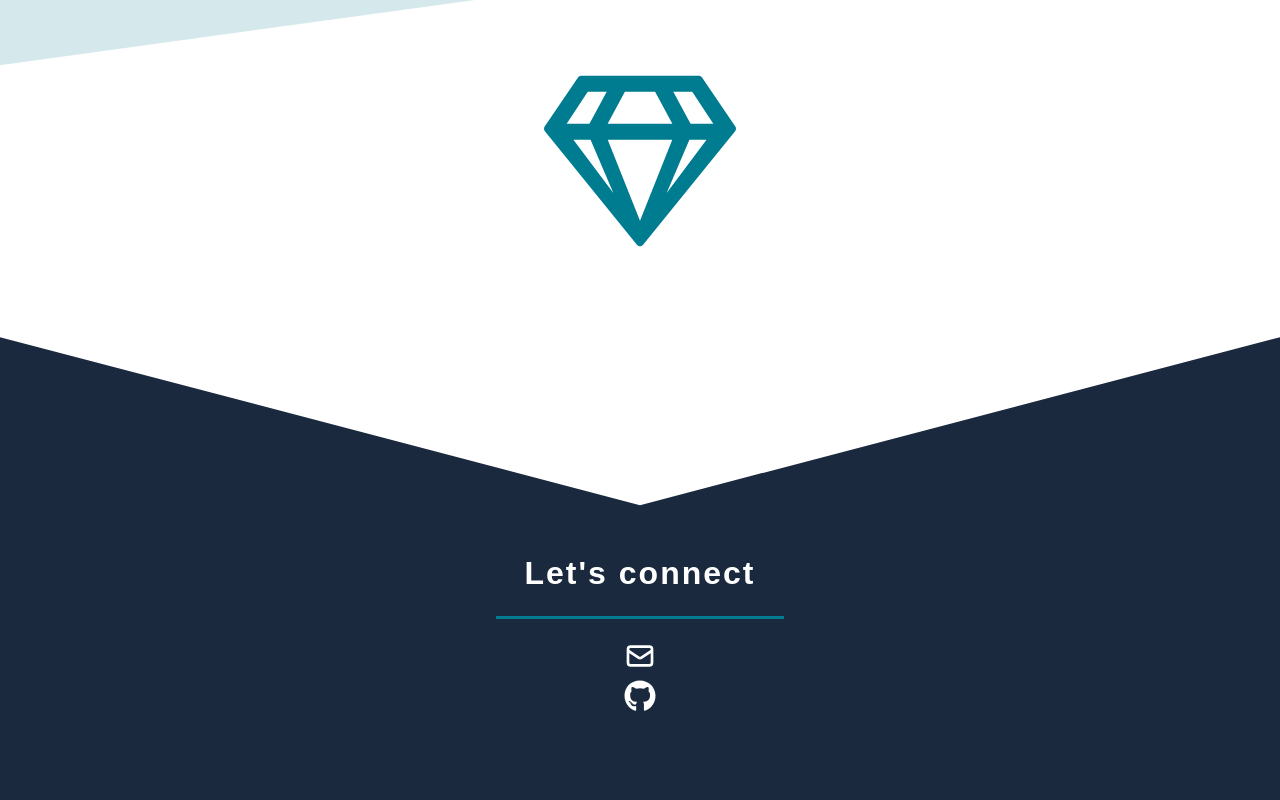
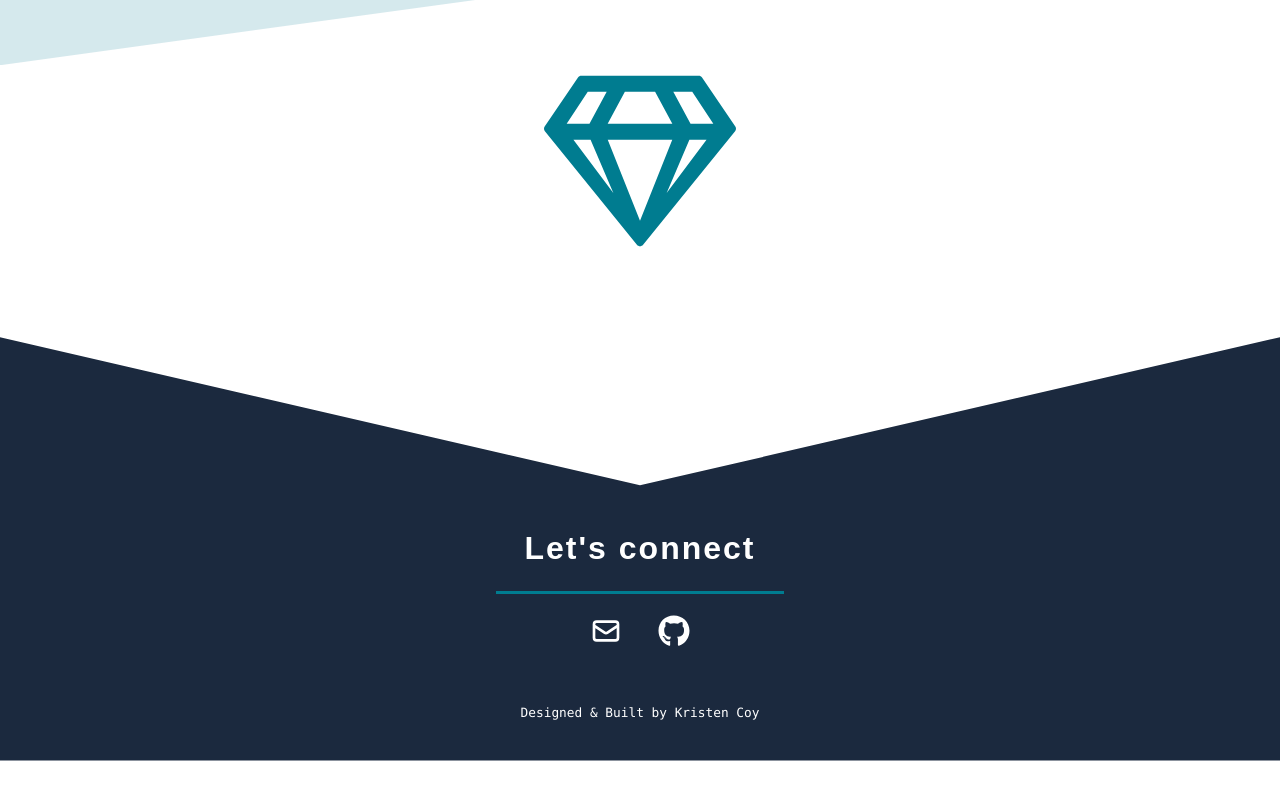
Before and after one commit to kristencoy/portfolio, a Next.js app: page /lab in a window 1280 px wide. Shown: the part 3771-4571 px from the top of the page. After the commit the page ends 4532 px from the top, so only its background shows below. Built offline with nearby package versions, Linux system fonts and the light colour scheme.

Commit message:
Moved primary content into index.js, added footer text, improved footer styling

```diff
--- a/pages/lab.js
+++ b/pages/lab.js
@@ -209,8 +209,8 @@ const Lab = () => {
         </div>
       </div>
       <div css={containerStyleProject}>
-        <div css={contentContainerProjects}>
-          <Projects id="projects-section" />
+        <div id="projects-section" css={contentContainerProjects}>
+          <Projects />
         </div>
       </div>
       <div css={containerStyle}>
--- a/src/components/About.js
+++ b/src/components/About.js
@@ -1,5 +1,5 @@
 import { css } from "@emotion/react";
-import Button from "@mui/material/button";
+import Button from "@mui/material/Button";
 import Link from "next/link";
 
 const aboutCard = css`
--- a/src/components/FooterContact.js
+++ b/src/components/FooterContact.js
@@ -6,12 +6,13 @@ import { HiOutlineMail } from "react-icons/hi";
 const footerContainer = css`
   clip-path: polygon(50% 35%, 100% 0, 100% 100%, 0 100%, 0 0);
   background-color: #1b293e;
-  height: 60vh;
+  /* height: 60vh; */
   margin-top: 5rem;
   display: flex;
   flex-direction: column;
   align-content: center;
   justify-content: center;
+  padding: 2.5rem;
 `;
 
 const contentCard = css`
@@ -24,6 +25,7 @@ const contentCard = css`
   align-self: center;
   position: relative;
   padding-top: 6rem;
+  margin-top: 2rem;
 `;
 
 const footerTitle = css`
@@ -58,6 +60,26 @@ const linkStyles = css`
   }
 `;
 
+const linksContStyle = css`
+  display: flex;
+  flex-direction: row;
+  width: 35%;
+  justify-content: space-between;
+`;
+
+const footerStyle = css`
+  bottom: 1rem;
+  text-align: center;
+  margin-top: 3rem;
+`;
+
+const footerText = css`
+  font-family: Menlo, Monaco, Lucida Console, Liberation Mono, DejaVu Sans Mono,
+    Bitstream Vera Sans Mono, Courier New, monospace;
+  font-size: 0.8rem;
+  color: white;
+`;
+
 const MailTo = ({ mailto, label }) => {
   return (
     <Link
@@ -88,11 +110,16 @@ function FooterContact() {
     <div css={footerContainer}>
       <div css={contentCard}>
         <h1 css={footerTitle}>Let's connect</h1>
-        <MailTo
-          label={<HiOutlineMail />}
-          mailto="mailto:kristenwcoy@gmail.com"
-        />
-        <GitHubLink />
+        <div css={linksContStyle}>
+          <MailTo
+            label={<HiOutlineMail />}
+            mailto="mailto:kristenwcoy@gmail.com"
+          />
+          <GitHubLink />
+        </div>
+      </div>
+      <div css={footerStyle}>
+        <span css={footerText}>Designed & Built by Kristen Coy</span>
       </div>
     </div>
   );
--- a/src/components/Projects.js
+++ b/src/components/Projects.js
@@ -149,7 +149,7 @@ function Projects() {
               A fullstack CRUD application made as part of Colt Steele's "Web
               Developer Bootcamp" course
             </p>
-            <span>React | styled-components</span>
+            <span>Vanilla JS | Express | Mongoose | Bootstrap 5</span>
             <a href="">
               <FaGithub />
             </a>
```
Also changed, not shown: pages/index.js (+5 -58 lines).
